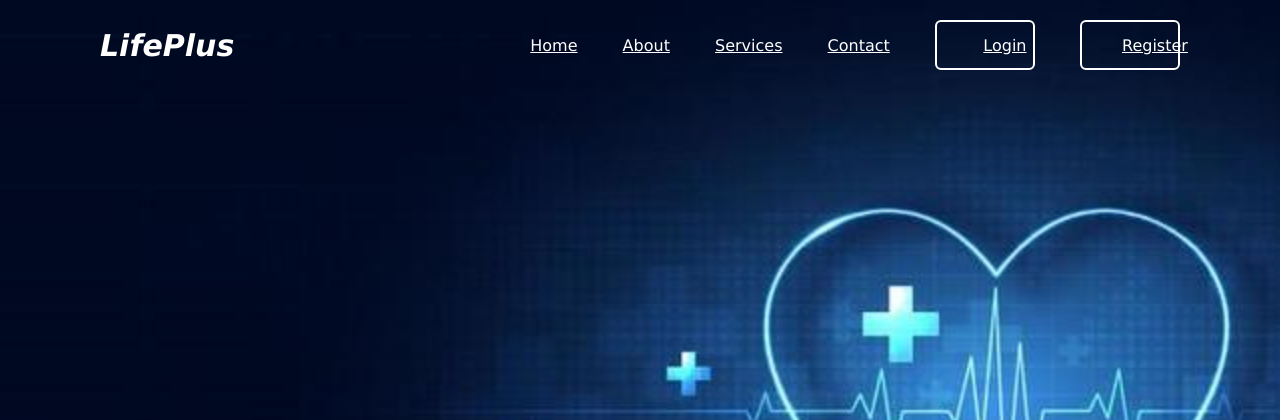
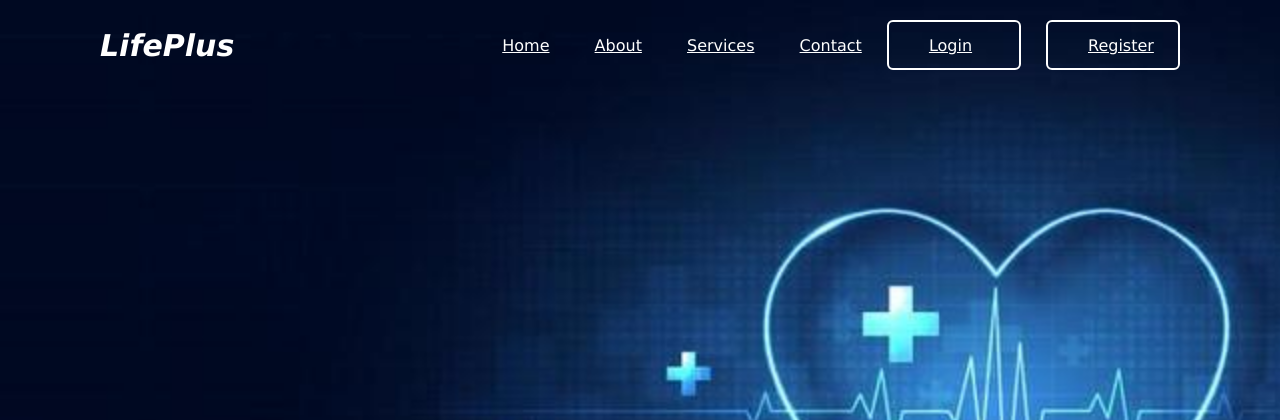
Before and after one commit to sumathi1205/Sample, a Django app: page / in a window 1280 px wide. Shown: the top 420 px of the page. Run offline with Django 4.2, Linux system fonts and the light colour scheme.

Commit message:
Update home1.html

```diff
--- a/demopage/templates/home1.html
+++ b/demopage/templates/home1.html
@@ -65,10 +65,9 @@
             font-size: 1.1em;
             color: whitesmoke;
             font-weight: 500;
-            margin-left: 40px;
+            margin-left: 20px;
             transition: 0.5s;
-
-
+            padding-right:130px;
 
         }
 
```
